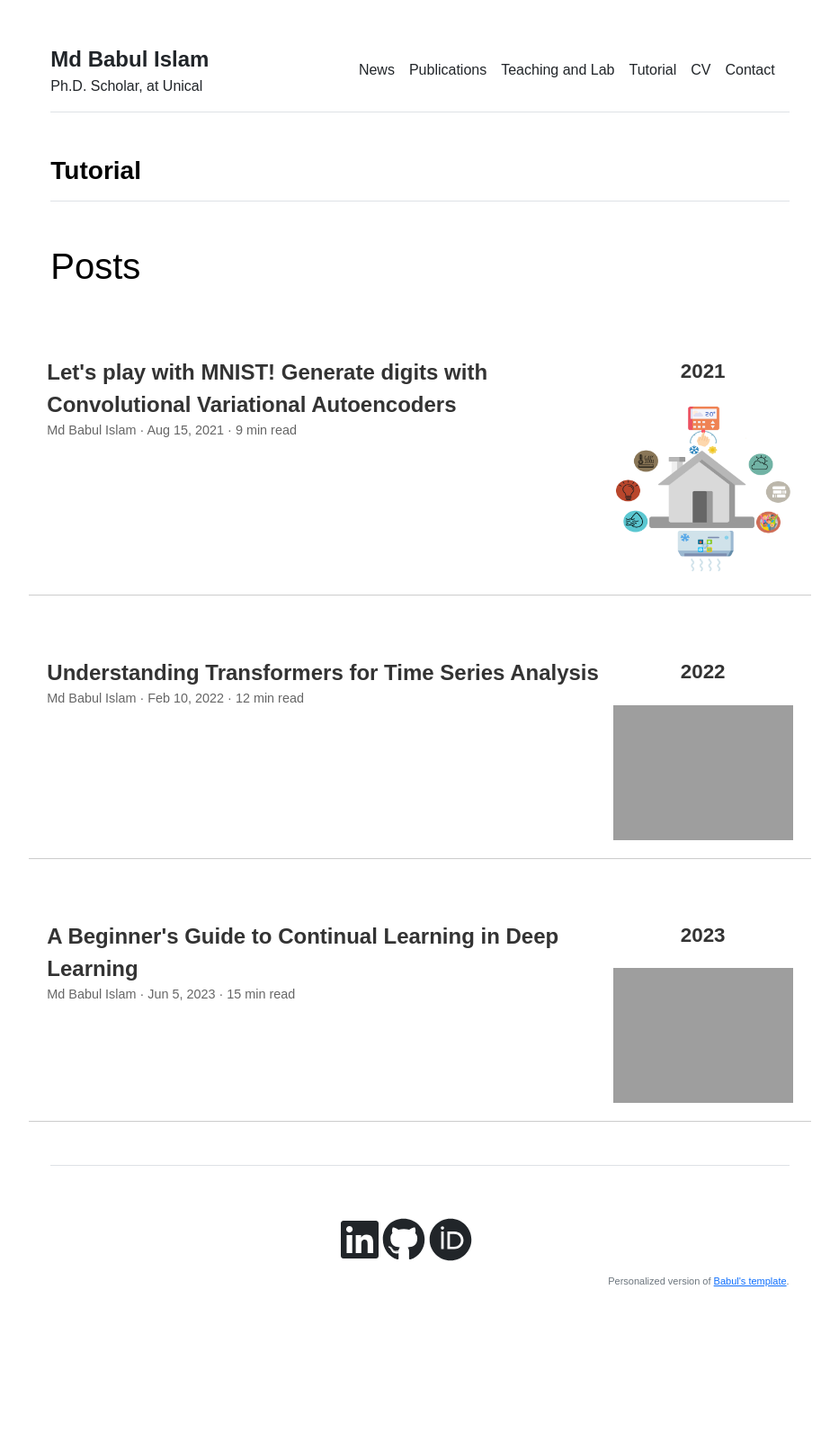
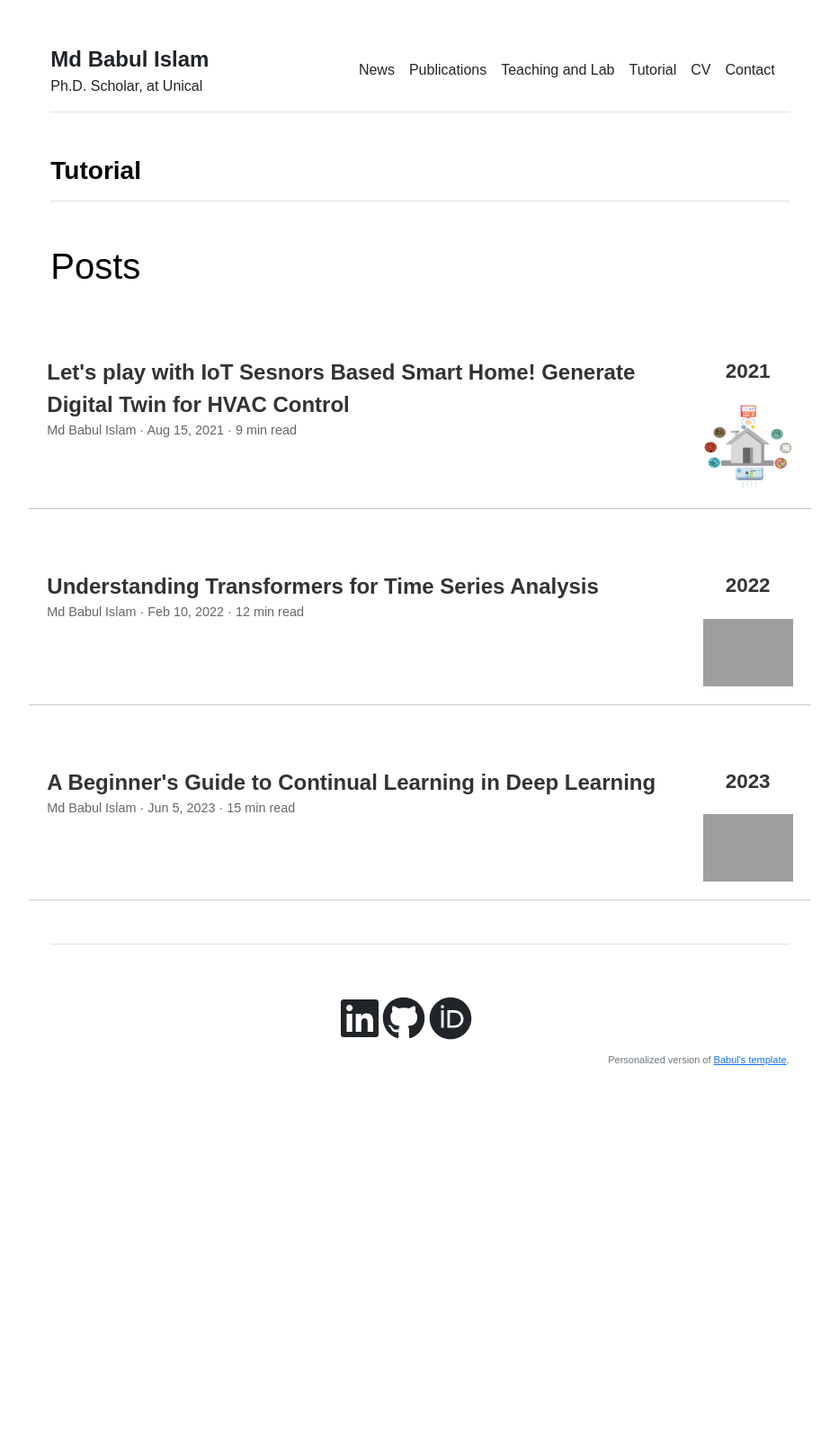
Before and after one commit to babulcseian/babulcseian.github.io, a Jekyll site: the page built from Tutorial.md, in a window 1280 px wide. Shown: the whole page at 90% size, without its empty margins (173-1106 px from the left). Built offline with Jekyll 4.4.1, drawn with Linux system fonts in a browser that asks for light colours; a style sheet for code colours, icons or effects is not loaded; after the commit the page ends 1347 px from its top, so only the background shows below that.

Commit message:
Update Tutorial.html

```diff
--- a/_includes/Tutorial.html
+++ b/_includes/Tutorial.html
@@ -54,7 +54,7 @@
             align-items: center;
         }
         .post-image {
-            max-width: 200px;
+            max-width: 100px;
             margin-top:20px;
         }
     </style>
@@ -77,11 +77,11 @@
     <div class="post">
         <div class="post-content">
             <a href="javascript:void(0)" class="post-title" onclick="togglePostDetails('post1')">
-                Let's play with MNIST! Generate digits with Convolutional Variational Autoencoders
+                Let's play with IoT Sesnors Based Smart Home! Generate Digital Twin for HVAC Control
             </a>
             <p class="post-meta">Md Babul Islam · Aug 15, 2021 · 9 min read</p>
             <div id="post1" class="post-details">
-                <p>This post shows how to build an unsupervised deep learning model for digit generation by leveraging a convolutional variational autoencoder trained on the MNIST dataset of handwritten digits using Keras+Tensorflow.</p>
+                <p>This post shows how to build an unsupervised deep learning model for generating  by leveraging a Various Deep learning models and training on the smart home, room, and lab dataset of HVVC using Keras+Tensorflow.</p>
             </div>
         </div>
         <div class="post-sidebar">
```
